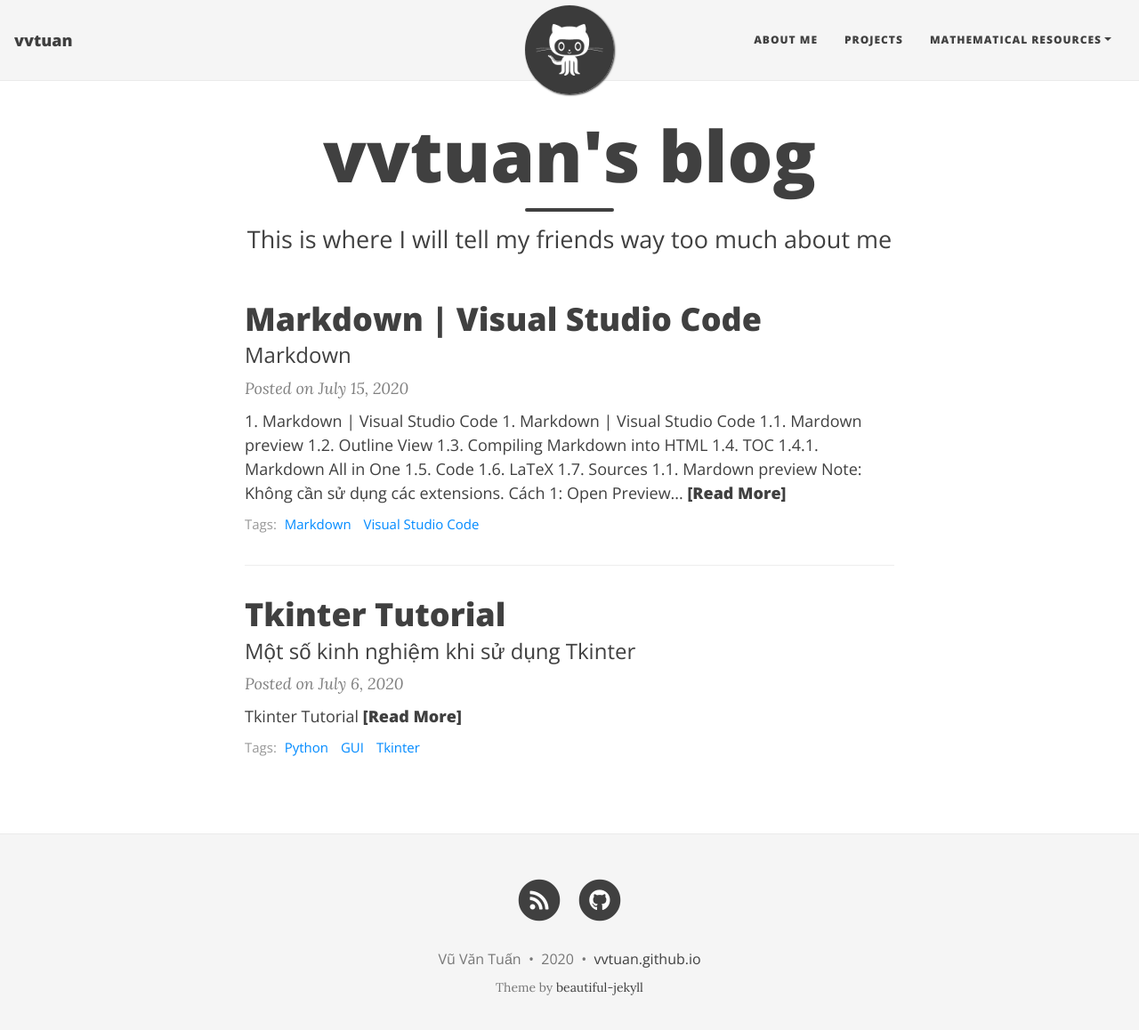
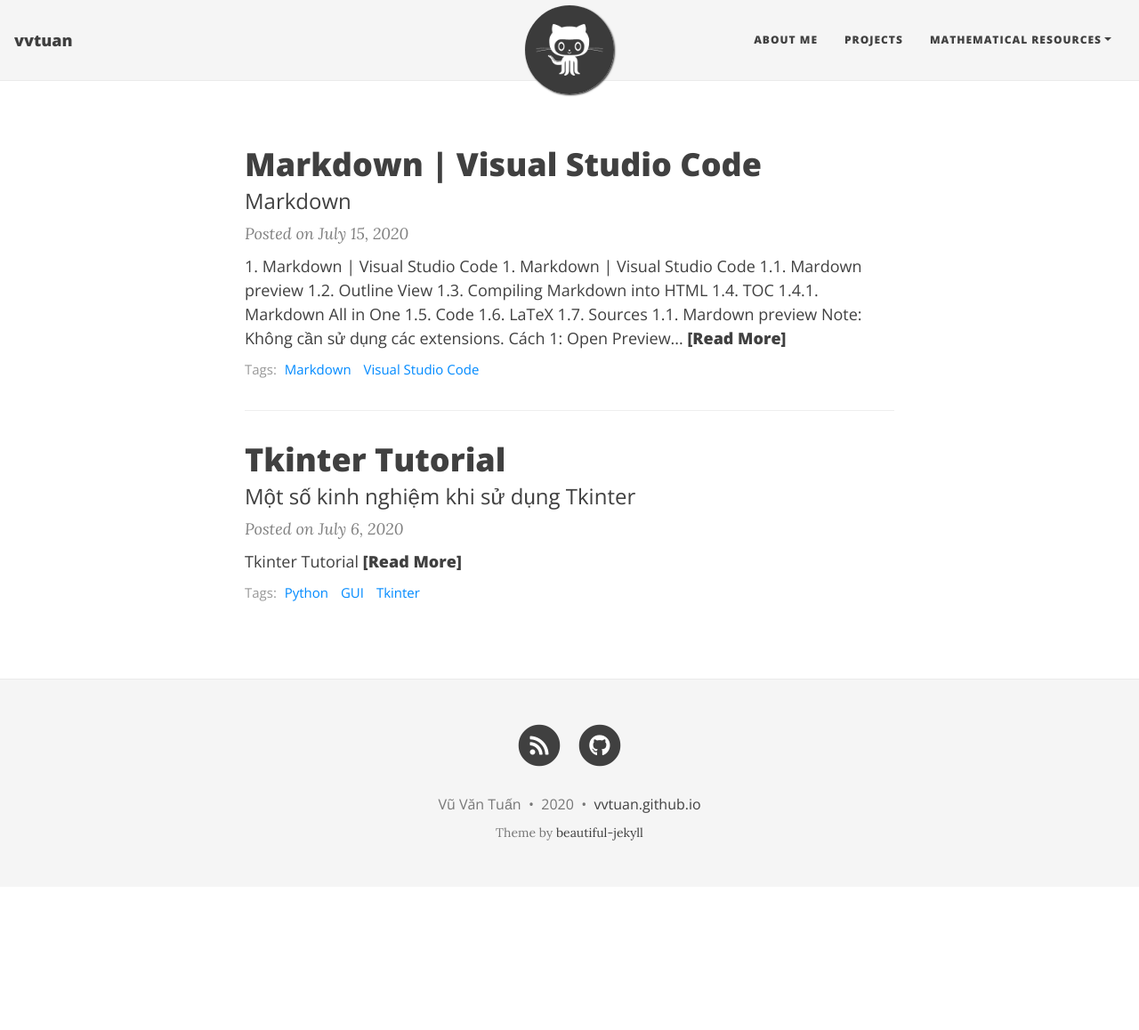
Before and after one commit to vvtuan/vvtuan.github.io, a Jekyll site: the page built from index.html, in a window 1280 px wide and 1171 px high. Shown: the top 1158 px of the window at 89% size. Built offline with Jekyll 4.4.1, drawn with Linux system fonts in a browser that asks for light colours; nearby versions of some CDN libraries; the list of posts is cut into pages by our own code.

Commit message:
Update index.html

```diff
--- a/index.html
+++ b/index.html
@@ -1,5 +1,5 @@
 ---
 layout: home
-title: vvtuan's blog
-subtitle: This is where I will tell my friends way too much about me
+<!-- title: vvtuan's blog -->
+<!-- subtitle: This is where I will tell my friends way too much about me -->
 ---
```
